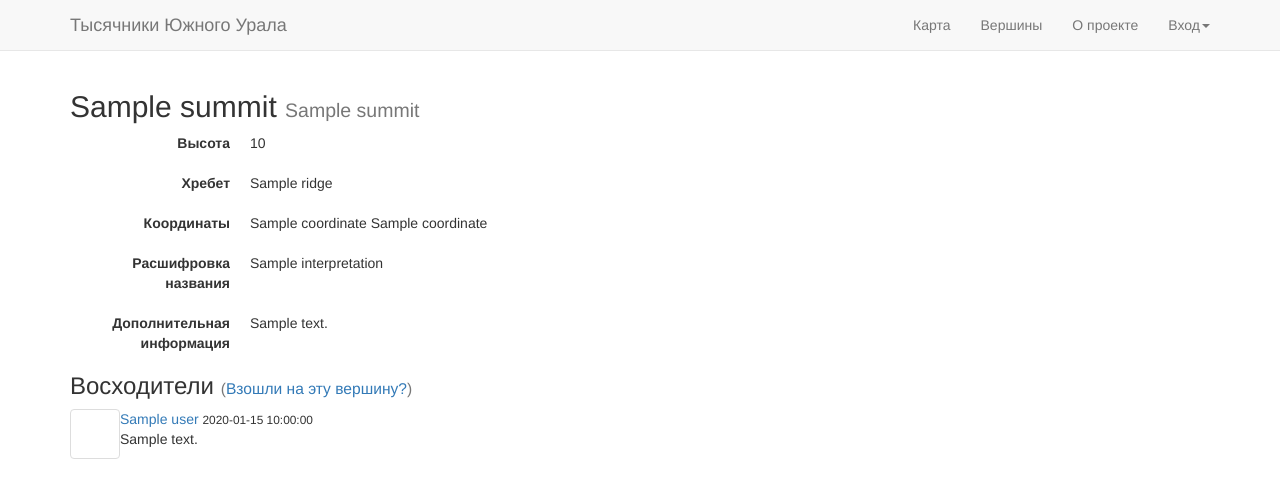
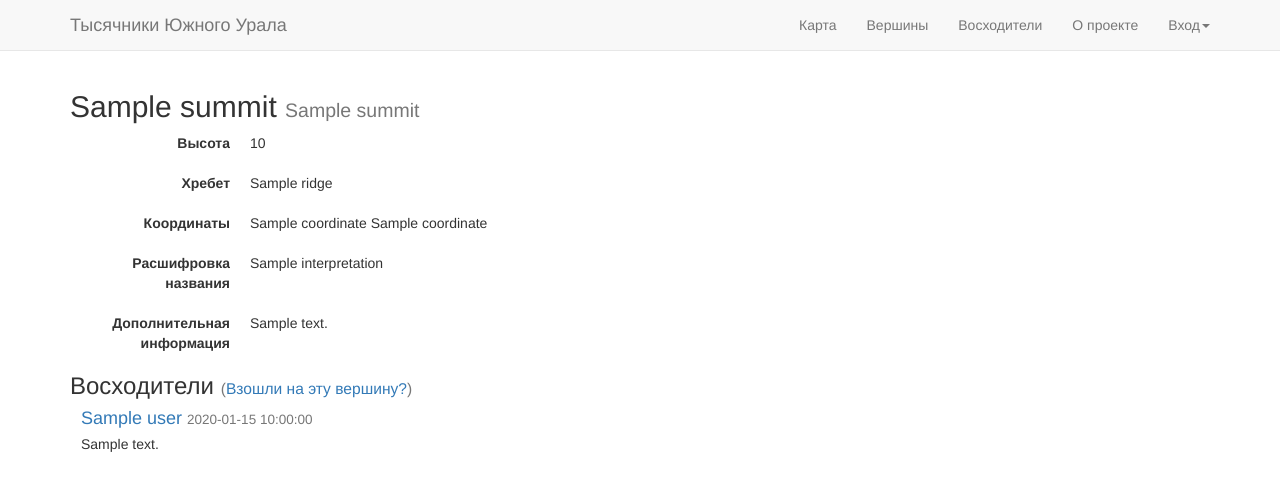
Before and after one commit to binrush/thousands, a Python web app: template thousands/templates/summit.html in a window 1280 px wide. Shown: the top 498 px of the page. Run offline with Jinja, Linux system fonts and the light colour scheme; the template is opened without the code that fills it: most values are stand-ins (such as "Sample title", 1, 10 or a date in 2020); some libraries are stand-ins or nearby versions.

Commit message:
Improved climbers list

```diff
--- a/thousands/dao.py
+++ b/thousands/dao.py
@@ -234,6 +234,9 @@ class ClimbsDao(Dao):
                 climbers.append({ 'user': u, 'date': row['ts'], 'comment': row['comment']})
         return climbers
 
+    def top(self):
+        return []
+
     def get(self, user_id, summit_id):
         sql = "SELECT ts, comment FROM climbs WHERE user_id=%s AND summit_id=%s"
         with self.get_cursor() as cur:
--- a/thousands/templates/menu.html
+++ b/thousands/templates/menu.html
@@ -2,7 +2,7 @@
 <!-- <li><a href="/admin/summits/new">Добавить</a></li> -->
 <li {%  if active_page == 'index' %} class="active"{% endif %}><a href="{{ url_for('index')}}">Карта</a></li>
 <li {%  if active_page == 'table' %} class="active"{% endif %}><a href="{{ url_for('table') }}">Вершины</a></li>
-<!-- <li {%  if active_page == 'top' %} class="active"{% endif %}><a href="{{ url_for('top') }}">Восходители</a></li> -->
+<li {%  if active_page == 'top' %} class="active"{% endif %}><a href="{{ url_for('top') }}">Восходители</a></li>
 <li {%  if active_page == 'about' %} class="active"{% endif %}><a href="{{ url_for('about') }}">О проекте</a></li>
   {% if not current_user.is_authenticated() %}
   <li class="dropdown">
--- a/thousands/templates/summit.html
+++ b/thousands/templates/summit.html
@@ -39,21 +39,28 @@
         <small>(<a href="{{ url_for('climb_new', summit_id=summit.id) }}">Взошли на эту вершину?</a>)</small>
     {% endif %}
 </h3>
-<ul class="list-unstyled">
+<ul class="media-list">
     {% for c in climbers %}
-    <li>
+    <li class="media">
+    <div class="media-left">
+        <a href="{{ url_for('user', user_id=c['user'].id) }}">
         {% if c['user'].preview_id %}
-        <img src="{{ url_for("image_get", image_id=c['user'].preview_id)}}" class="pull-left img-thumbnail">
+        <img src="{{ url_for("image_get", image_id=c['user'].preview_id)}}" class="media-object">
         {% else %}
-        <img src="/static/1px.png" width="50px" height="50px" class="pull-left img-thumbnail">
+        <img src="/static/1px.png" class="media-object">
         {% endif %}
-        <a href="{{ url_for('user', user_id=c['user'].id) }}">{{ c['user'].name }}</a>
-        <small>{{ c['date'] if c['date'] != None }} </small>
+        </a>
+    </div>
+    <div class="media-body">
+        <h4 class="media-heading">
+            <a href="{{ url_for('user', user_id=c['user'].id) }}">{{ c['user'].name }}</a> <small>{{ c['date'] if c['date'] != None }}</small>
+        </h4>
         <p>{{ c['comment'] }}</p>
         {% if c['user'] == current_user %}
         <small><a href="{{ url_for('climb_edit', summit_id=summit.id) }}">Редактировать</a></small>
         <small><a href="{{ url_for('climb_delete', summit_id=summit.id) }}" class="simple-delete-confirm">Удалить</a></small>
         {% endif %}
+    </div>
     </li>
     {% endfor %}
 </ul>
--- a/thousands/views.py
+++ b/thousands/views.py
@@ -142,4 +142,5 @@ def user(user_id):
 
 @app.route('/top')
 def top():
-    abort(404)
+    climbers = g.climbs_dao.top()
+    return render_template('top.html', climbers = climbers, active_page='top')
```
